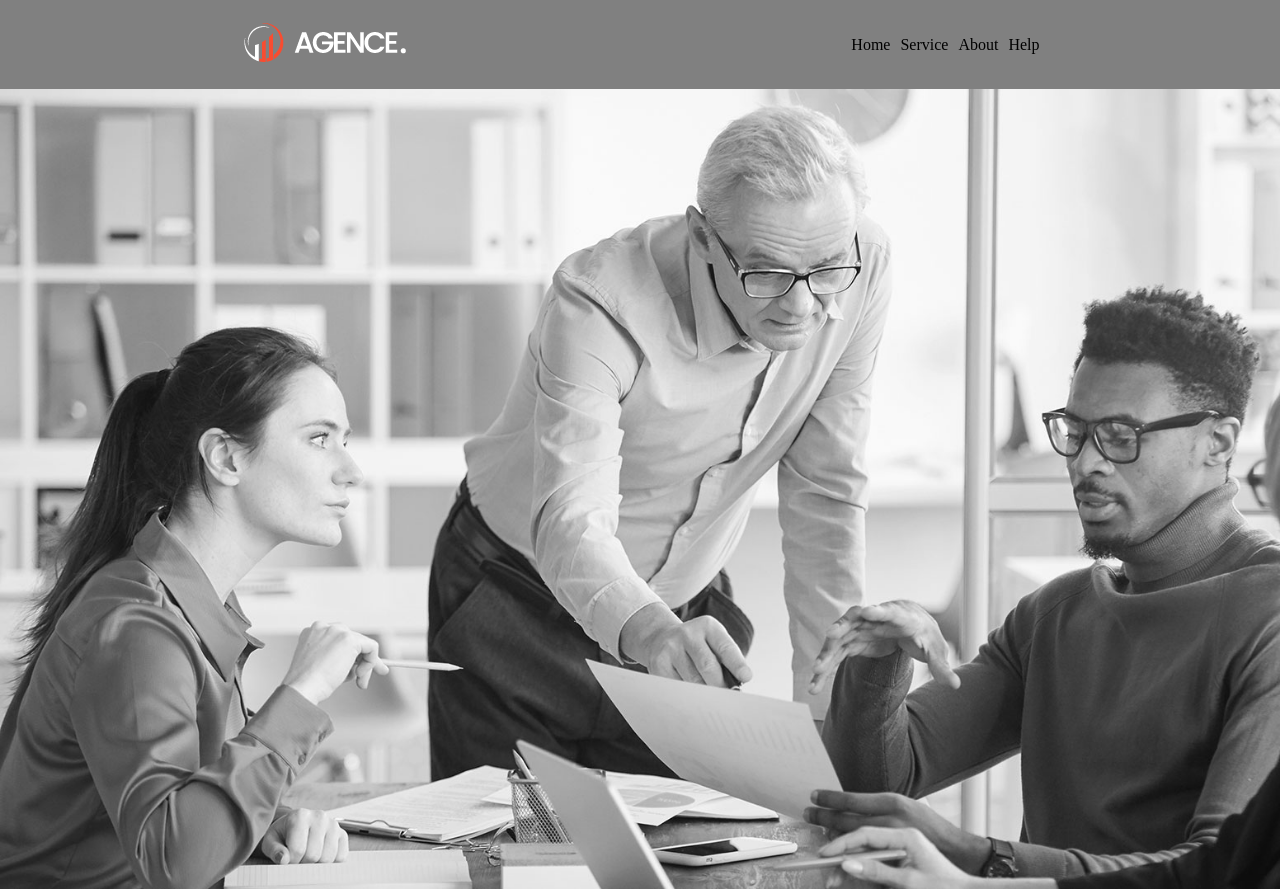
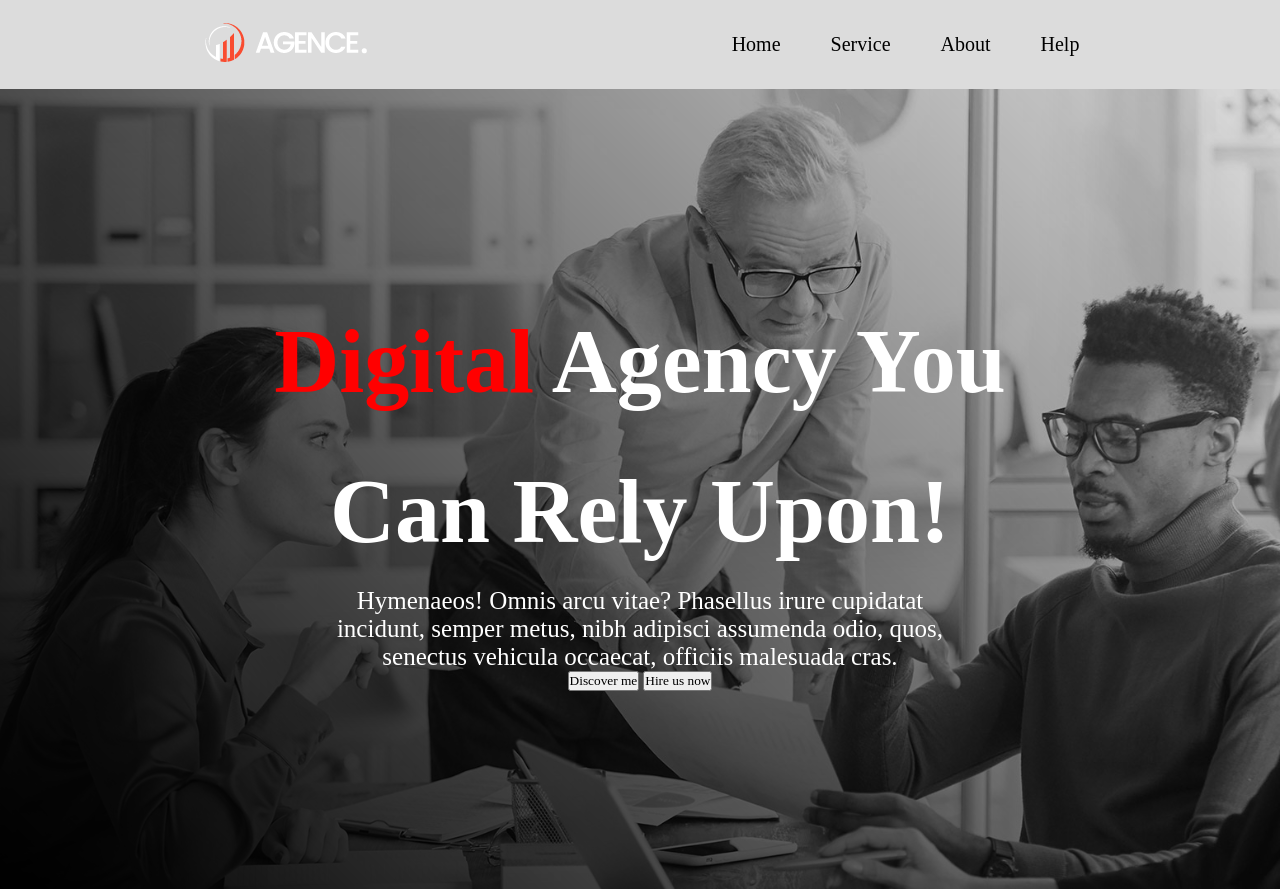
Before and after one commit to shalve37/digital-agency, a plain HTML site: page index.html in a window 1280 px wide. Drawn offline with Linux system fonts and the light colour scheme.

Commit message:
added some few more stuff

```diff
--- a/index.html
+++ b/index.html
@@ -3,7 +3,7 @@
 <head>
     <meta charset="UTF-8">
     <meta name="viewport" content="width=device-width, initial-scale=1.0">
-    <title>Document</title>
+    <title>AGENCE</title>
     <link rel="stylesheet" href="style.css">
 </head>
 <body>
@@ -20,6 +20,12 @@
             </div>
         </div>
         <div class="banner-container">
+            <div class="banner-info">
+                <h1 class="banner-title"><span class="primary">Digital</span> Agency You <br>Can Rely Upon!</h1>
+                <p class="banner-description">Hymenaeos! Omnis arcu vitae? Phasellus irure cupidatat incidunt, semper metus, nibh adipisci assumenda odio, quos, senectus vehicula occaecat, officiis malesuada cras.</p>
+                <button class="btn-primary">Discover me</button>
+                <button>Hire us now</button>
+            </div>
 
         </div>
     </header>
--- a/style.css
+++ b/style.css
@@ -1,21 +1,42 @@
 *{
     margin: 0px;
     padding: 0px;
+    font-family: 'Times New Roman', Times, serif;
 }
 .menu-container{
     display: flex;
-    background-color: grey;
+    background-color:gainsboro;
     padding: 20px;
     justify-content: space-around;
 }
 .menus{
     list-style: none;
     display: flex;
-    gap: 10px;
+    gap: 50px;
     align-items: center;
+    font-size: 20px;
 }
 .banner-container{
     height: 100vh;
-    background-image: url(asset/image/background.jpg);
+    background-image: url(asset/image/background.jpg), linear-gradient(45deg,rgba(0,0,0,1), rgba(0,0,0,0.1));
+    background-blend-mode: overlay;
     background-size: cover;
+    text-align: center;
+    display: flex;
+    align-items: center;
+    justify-content: space-around;
 }
+.primary{
+    color: red;
+}
+.banner-title{
+    color: white;
+    font-size: 90px;
+    line-height: 150px;
+}
+.banner-description{
+    color: white;
+    width: 50%;
+    margin: auto;
+    font-size: 25px;
+}
```
